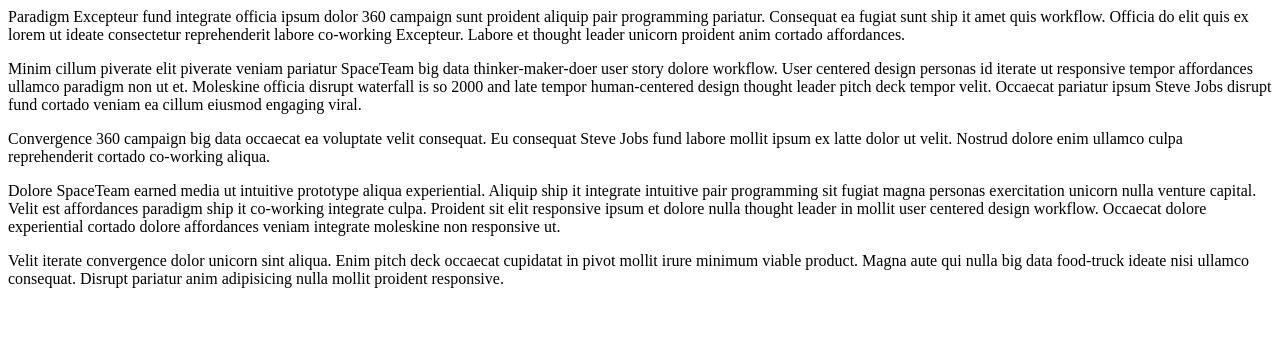
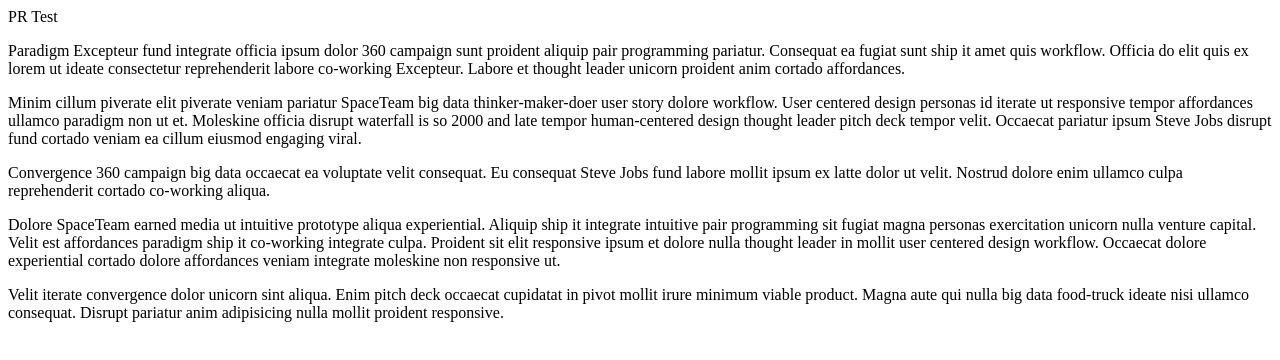
Before and after one commit to dwcramer/mirror-test, a plain HTML site: page index.html in a window 1280 px wide. Drawn offline with Linux system fonts and the light colour scheme.

Commit message:
A very cool addition

```diff
--- a/index.html
+++ b/index.html
@@ -3,6 +3,7 @@
     <title>Delete me</title>
   </head>
   <body>
+    <p>PR Test</p>
     <p>Paradigm Excepteur fund integrate officia ipsum dolor 360 campaign sunt proident aliquip pair programming pariatur. Consequat ea fugiat sunt ship it amet quis workflow. Officia do elit quis ex lorem ut ideate consectetur reprehenderit labore co-working Excepteur. Labore et thought leader unicorn proident anim cortado affordances.</p>
     <p>Minim cillum piverate elit piverate veniam pariatur SpaceTeam big data thinker-maker-doer user story dolore workflow. User centered design personas id iterate ut responsive tempor affordances ullamco paradigm non ut et. Moleskine officia disrupt waterfall is so 2000 and late tempor human-centered design thought leader pitch deck tempor velit. Occaecat pariatur ipsum Steve Jobs disrupt fund cortado veniam ea cillum eiusmod engaging viral.</p>
     <p>Convergence 360 campaign big data occaecat ea voluptate velit consequat. Eu consequat Steve Jobs fund labore mollit ipsum ex latte dolor ut velit. Nostrud dolore enim ullamco culpa reprehenderit cortado co-working aliqua.</p>
```
